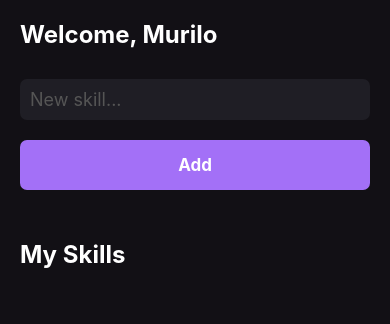
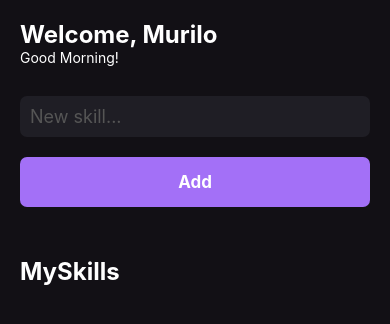
Before and after one commit to goismurilo/myskills, a React Native app: screen / in a window 390 px wide. Shown: the top 324 px of the page. Built offline with nearby package versions, Linux system fonts and the light colour scheme.

Commit message:
feat(Home): Add greetings in the `Home`

```diff
--- a/App.js
+++ b/App.js
@@ -1,6 +1,13 @@
 import React from 'react';
 import { Home } from './src/Pages/Home';
 
+import { StatusBar } from 'react-native';
+
 export default function App() {
-    return <Home />;
+    return (
+        <>
+            <StatusBar backgroundColor="#121015" barStyle="light-content" />
+            <Home />
+        </>
+    );
 }
--- a/src/Pages/Home.js
+++ b/src/Pages/Home.js
@@ -1,20 +1,41 @@
-import React, { useState } from 'react';
+import React, { useState, useEffect } from 'react';
 
-import { View, Text, TextInput, StyleSheet, Platform } from 'react-native';
+import {
+    View,
+    FlatList,
+    Text,
+    TextInput,
+    StyleSheet,
+    Platform,
+} from 'react-native';
 import { Button } from '../components/Button';
 import { SkillCard } from '../components/SkillCard';
 
 export function Home() {
     const [newSkill, setNewSkill] = useState('');
     const [mySkills, setMySkills] = useState([]);
+    const [greeting, setGreeting] = useState('');
 
     function handleAddNewSkill() {
         setMySkills([...mySkills, newSkill]);
     }
 
+    useEffect(() => {
+        const currentHour = new Date().getHours();
+
+        if (currentHour >= 0 && currentHour < 12) {
+            setGreeting('Good Morning!');
+        } else if (currentHour >= 12 && currentHour < 18) {
+            setGreeting('Good Afternoon!');
+        } else if (currentHour >= 18 && currentHour < 24) {
+            setGreeting('Good Night!');
+        }
+    }, []);
+
     return (
         <View style={styles.container}>
             <Text style={styles.title}>Welcome, Murilo</Text>
+            <Text style={styles.greetings}>{greeting}</Text>
 
             <TextInput
                 style={styles.input}
@@ -25,13 +46,13 @@ export function Home() {
 
             <Button onPress={handleAddNewSkill} />
 
-            <Text style={[styles.title, { marginVertical: 50 }]}>
-                My Skills
-            </Text>
+            <Text style={[styles.title, { marginVertical: 50 }]}>MySkills</Text>
 
-            {mySkills.map((skill, index) => (
-                <SkillCard key={index} skill={skill} />
-            ))}
+            <FlatList
+                data={mySkills}
+                keyExtractor={item => item}
+                renderItem={({ item }) => <SkillCard skill={item} />}
+            />
         </View>
     );
 }
@@ -56,4 +77,7 @@ const styles = StyleSheet.create({
         marginTop: 30,
         borderRadius: 7,
     },
+    greetings: {
+        color: '#fff',
+    },
 });
```
